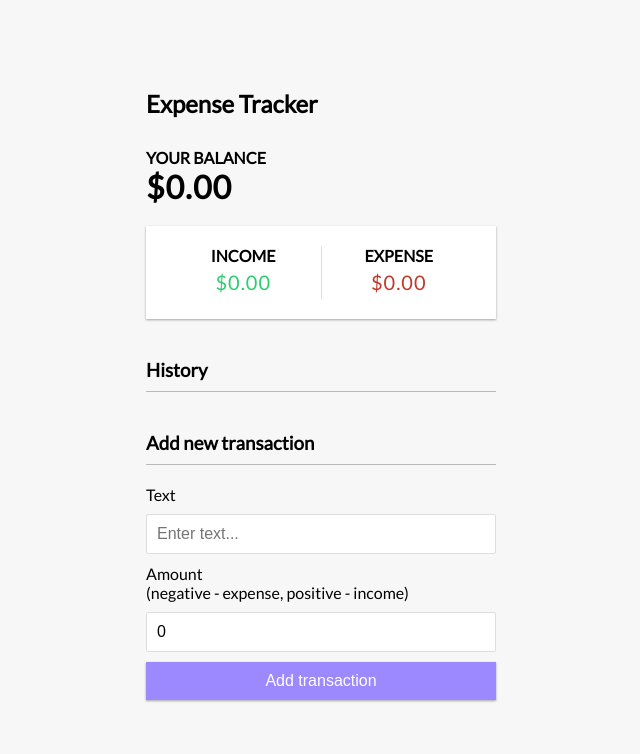
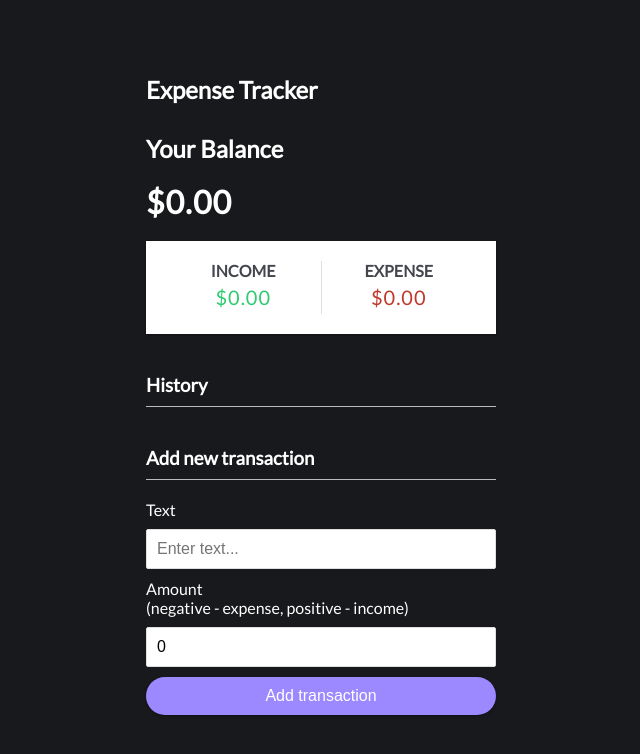
Before and after one commit to GithuiVictor/expense-tracker, a React (Create React App) app: page / in a window 1280 px wide. Shown: the top 754 px of the page, without its empty margins (319-959 px from the left). Built offline with nearby package versions, Linux system fonts and the light colour scheme.

Commit message:
second commit

```diff
--- a/src/App.css
+++ b/src/App.css
@@ -9,7 +9,7 @@
 }
 
 body {
-  background-color: #f7f7f7;
+  background-color: #18191C;
   display: flex;
   flex-direction: column;
   align-items: center;
@@ -27,17 +27,28 @@ body {
 h1 {
   letter-spacing: 1px;
   margin: 0;
+  color: #ffffff;
+}
+
+h2 {
+  color: #ffffff;
 }
 
 h3 {
   border-bottom: 1px solid #bbb;
   padding-bottom: 10px;
   margin: 40px 0 10px;
+  color: #ffffff;
 }
 
 h4 {
   margin: 0;
   text-transform: uppercase;
+  color: #44464E;
+}
+
+label {
+  color: #ffffff;
 }
 
 .inc-exp-container {
@@ -52,6 +63,10 @@ h4 {
 .inc-exp-container > div {
   flex: 1;
   text-align: center;
+}
+
+.inc-exp-container > h4 {
+  color: #44464E;
 }
 
 .inc-exp-container > div:first-of-type {
@@ -91,6 +106,7 @@ input[type='number'] {
   cursor: pointer;
   background-color: #9c88ff;
   box-shadow: var(--box-shadow);
+  border-radius: 50px;
   color: #fff;
   border: 0;
   display: block;
--- a/src/components/Balance.js
+++ b/src/components/Balance.js
@@ -10,7 +10,7 @@ export const Balance = () => {
 
     return (
         <React.Fragment>
-            <h4>Your Balance</h4>
+            <h2>Your Balance</h2>
             <h1>${total}</h1>
         </React.Fragment>
     )
```
Also changed, not shown: src/components/AddTransaction.js (line endings or trailing spaces), src/components/Header.js (line endings or trailing spaces), src/components/Transaction.js (line endings or trailing spaces), src/components/TransactionList.js (line endings or trailing spaces), src/context/AppReducer.js (line endings or trailing spaces).
